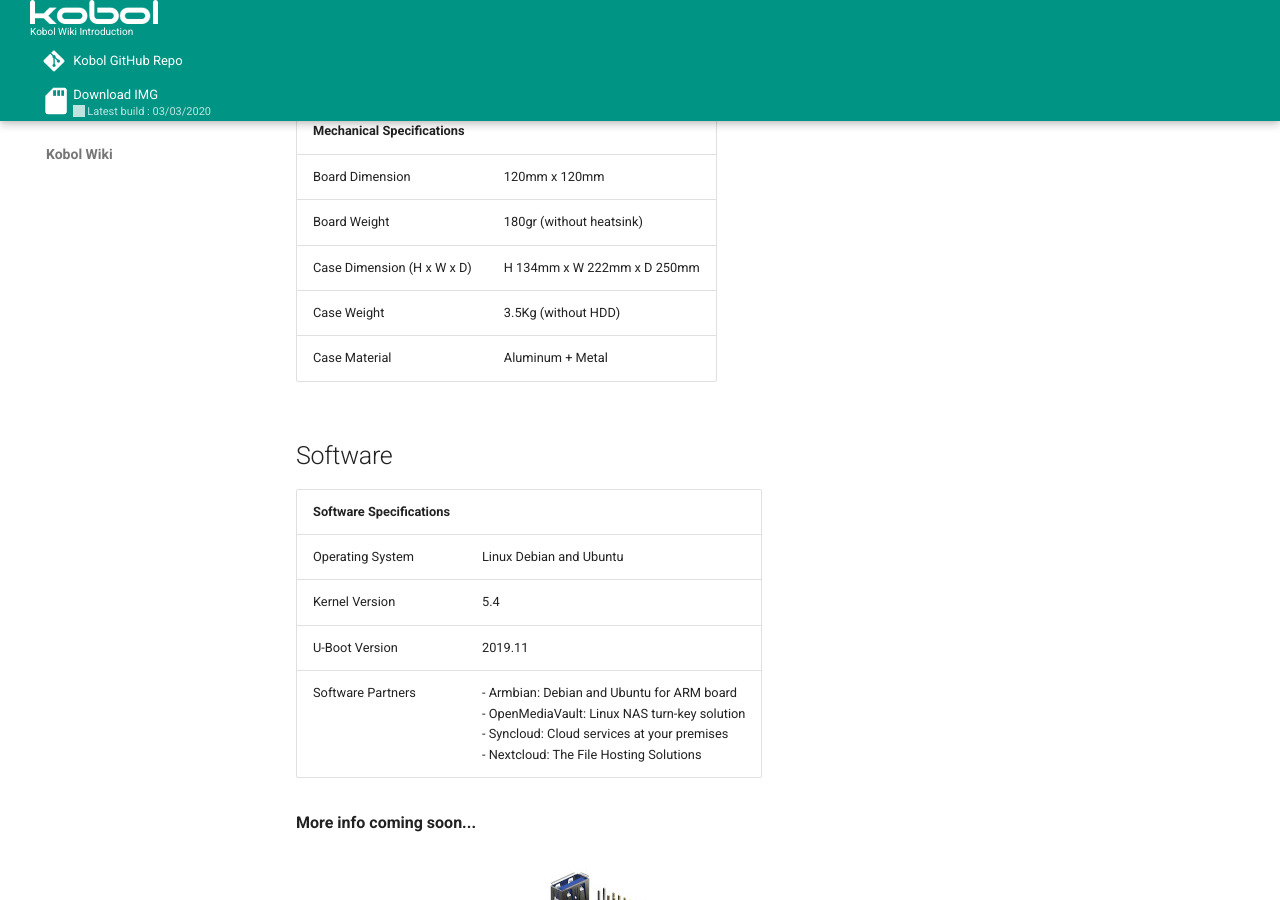
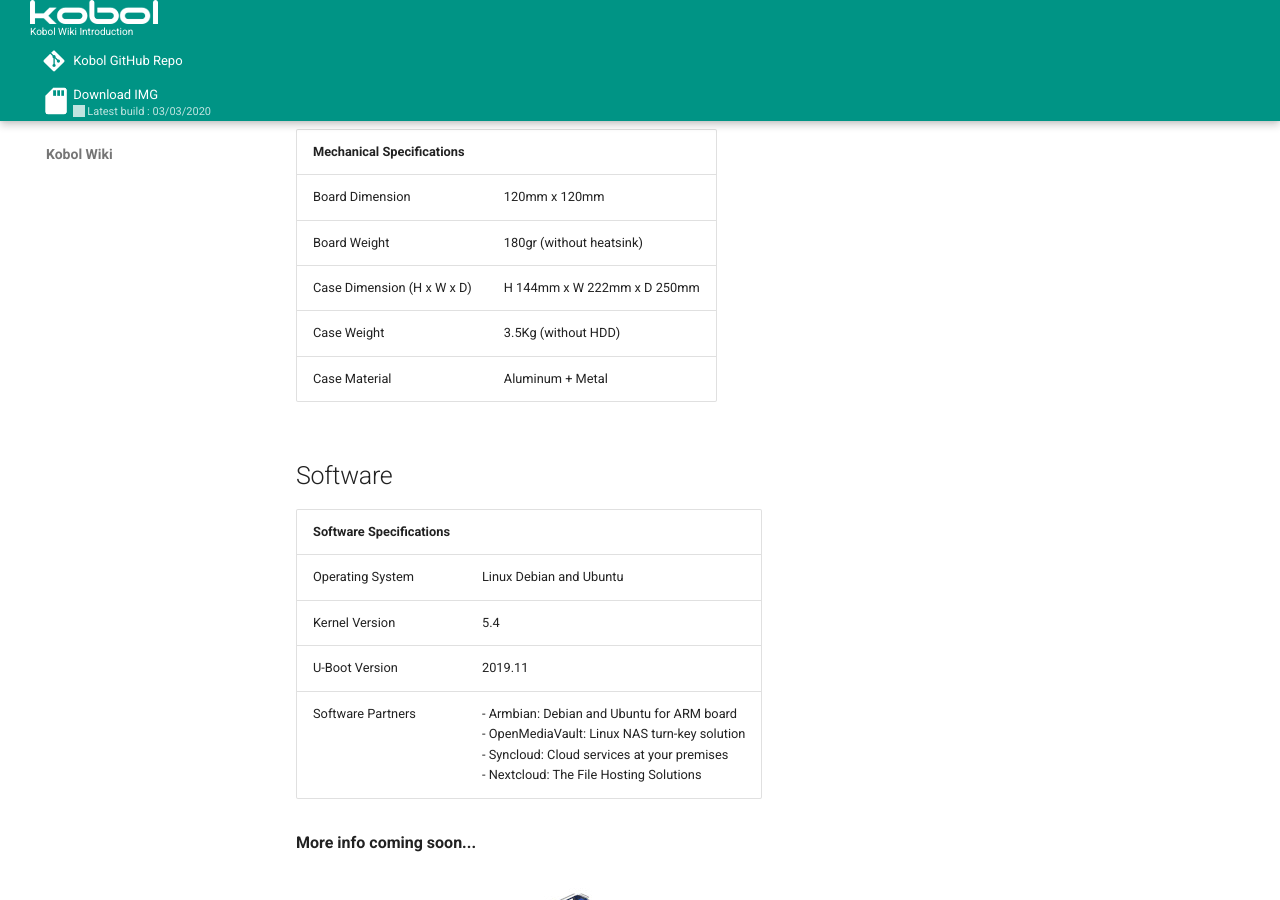
Before and after one commit to kobol-io/wiki, an MkDocs documentation site: the page built from docs/helios64/intro.md, in a window 1280 px wide and 900 px high, scrolled down 3615 px. Built offline with MkDocs 1.6.1 and Material for MkDocs 9.7.7, drawn with Linux system fonts in a browser that asks for light colours; some of the changed text lies outside the part shown.

Commit message:
Update H64 specs
* case size
* RAM ECC option availability

```diff
--- a/docs/helios64/intro.md
+++ b/docs/helios64/intro.md
@@ -62,7 +62,7 @@ Helios64 is our latest design for the ultimate ARM powered NAS. Compared to the
 |------------|-----------|
 |Board Dimension|120mm x 120mm|
 |Board Weight|180gr (without heatsink)|
-|Case Dimension (H x W x D)|H 134mm x W 222mm x D 250mm|
+|Case Dimension (H x W x D)|H 144mm x W 222mm x D 250mm|
 |Case Weight|3.5Kg (without HDD)|
 |Case Material|Aluminum + Metal|
 
```
Also changed, not shown: other parts of docs/helios64/intro.md (+1 -1 lines).
